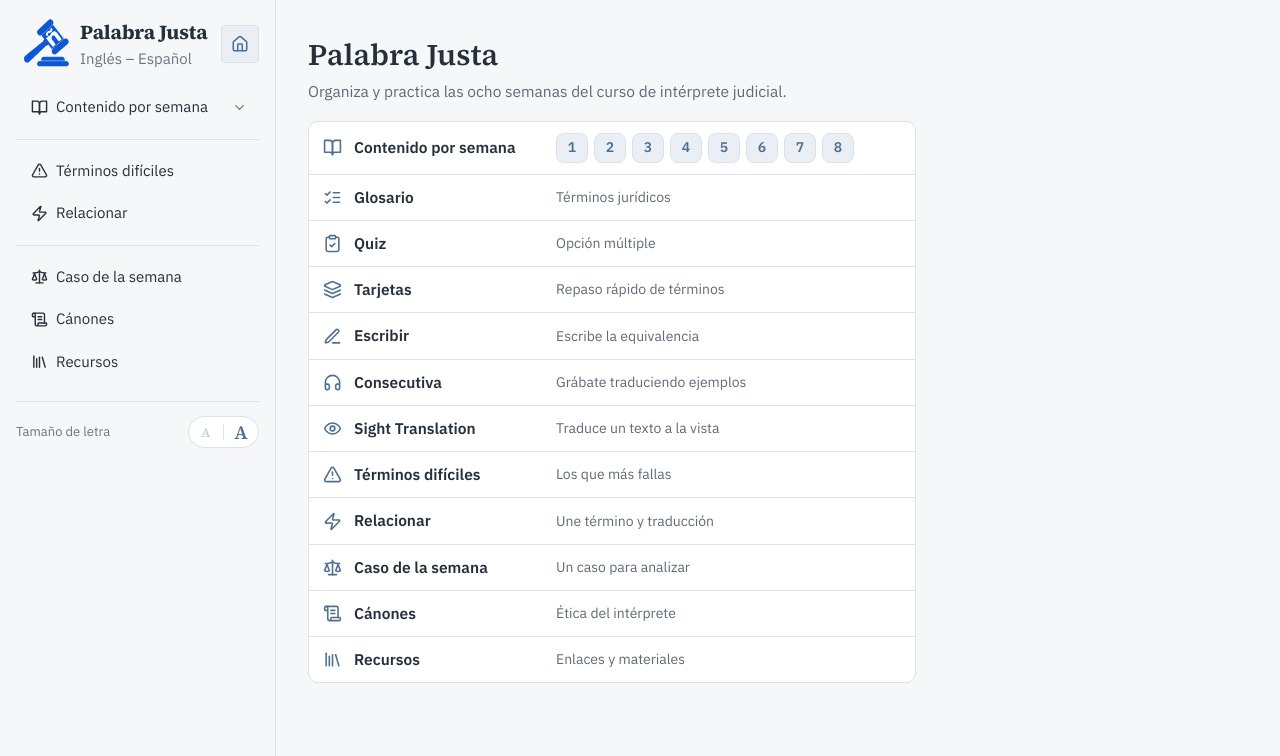
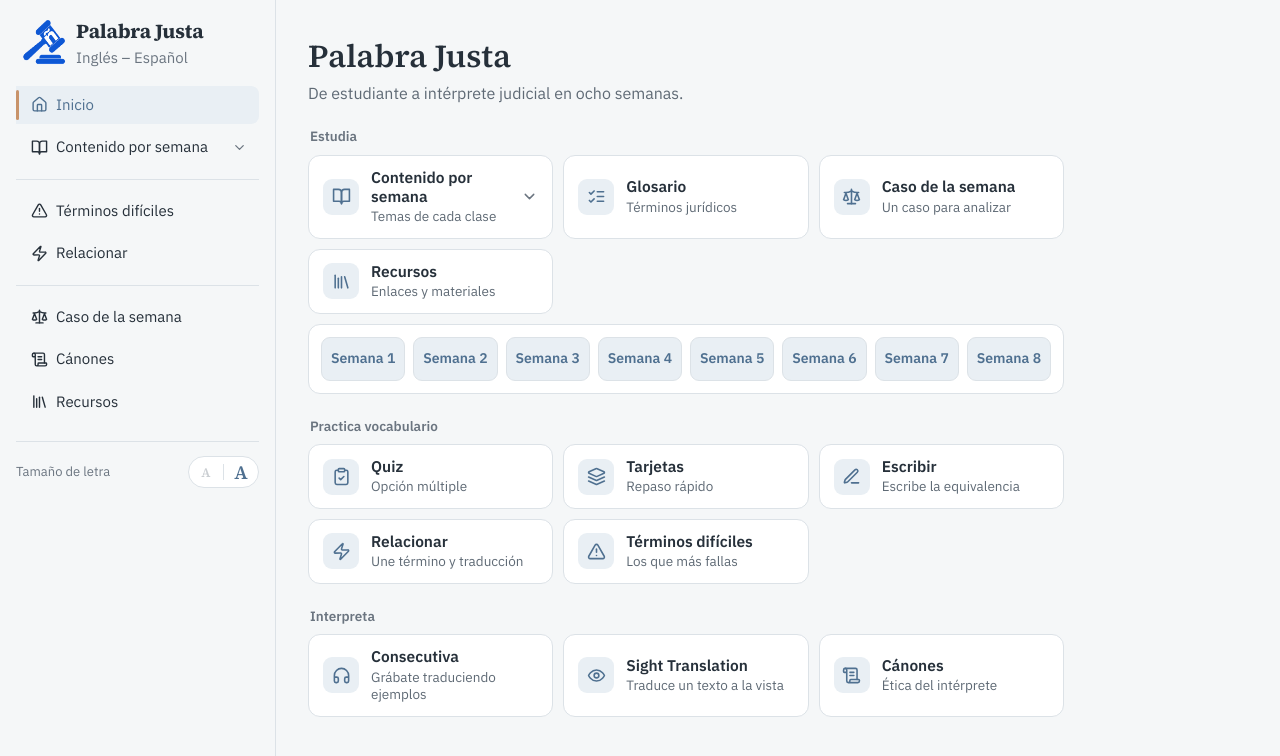
Before and after one commit to Josegarciawsu/palabrajusta, a React (Vite) app: page / in a window 1280 px wide. Shown: the top 756 px of the page. Built offline with nearby package versions, Linux system fonts and the light colour scheme.

Commit message:
Add files via upload

```diff
--- a/src/App.jsx
+++ b/src/App.jsx
@@ -1,4 +1,4 @@
-import { useState, useMemo, useEffect } from "react";
+import { useState, useMemo, useEffect, useLayoutEffect, useRef } from "react";
 import {
   BookOpen,
   Scale,
@@ -14,6 +14,8 @@ import {
   PenLine,
   Home,
   ChevronDown,
+  Menu,
+  X,
 } from "lucide-react";
 import ConsecutivaSection from "./components/Consecutiva/ConsecutivaSection.jsx";
 
@@ -453,13 +455,15 @@ function NavButton({ active, onClick, children, icon: Icon }) {
   return (
     <button
       onClick={onClick}
-      className="w-full text-left px-3 py-2 flex items-center gap-2 transition-colors"
+      data-nav-activo={active ? "true" : undefined}
+      aria-current={active ? "page" : undefined}
+      className="pj-nav w-full text-left px-3 py-2 flex items-center gap-2"
       style={{
         fontFamily: sans,
         fontSize: 15,
         color: active ? C.accent : C.text,
         backgroundColor: active ? C.accentSoft : "transparent",
-        borderLeft: `3px solid ${active ? C.highlight : "transparent"}`,
+        borderLeft: "3px solid transparent",
         borderTop: "none",
         borderRight: "none",
         borderBottom: "none",
@@ -471,6 +475,49 @@ function NavButton({ active, onClick, children, icon: Icon }) {
       <span>{children}</span>
     </button>
   );
+}
+
+function IndicadorNav({ navRef, deps }) {
+  const pos = useIndicador(navRef, deps);
+  return (
+    <span
+      aria-hidden="true"
+      className="pj-ind"
+      style={{
+        position: "absolute",
+        left: 0,
+        top: 0,
+        width: 3,
+        height: pos.height,
+        borderRadius: 2,
+        backgroundColor: C.clay,
+        transform: `translateY(${pos.top}px)`,
+        opacity: pos.visible ? 1 : 0,
+        pointerEvents: "none",
+        zIndex: 1,
+      }}
+    />
+  );
+}
+
+// Barrita terracota que se desliza hasta la opción activa del menú.
+function useIndicador(ref, deps) {
+  const [pos, setPos] = useState({ top: 0, height: 0, visible: false });
+  useLayoutEffect(() => {
+    const medir = () => {
+      const nav = ref.current;
+      if (!nav) return;
+      const activo = nav.querySelector('[data-nav-activo="true"]');
+      if (!activo || activo.offsetParent === null) return setPos((p) => ({ ...p, visible: false }));
+      const a = activo.getBoundingClientRect();
+      const n = nav.getBoundingClientRect();
+      setPos({ top: a.top - n.top + 4, height: a.height - 8, visible: true });
+    };
+    medir();
+    window.addEventListener("resize", medir);
+    return () => window.removeEventListener("resize", medir);
+  }, deps); // eslint-disable-line react-hooks/exhaustive-deps
+  return pos;
 }
 
 function Eyebrow({ children }) {
@@ -1322,69 +1369,21 @@ function CaseView({ data }) {
 
 function SplashScreen() {
   return (
-    <div
-      style={{
-        position: "fixed",
-        inset: 0,
-        backgroundColor: C.bg,
-        display: "flex",
-        flexDirection: "column",
-        alignItems: "center",
-        justifyContent: "center",
-        zIndex: 9999,
-        animation: "palabraJustaSplashOut 0.7s ease forwards",
-        animationDelay: "1.9s",
-      }}
-    >
-      <style>{`
-        @keyframes palabraJustaLogoIn {
-          from { opacity: 0; transform: scale(0.82); }
-          to { opacity: 1; transform: scale(1); }
-        }
-        @keyframes palabraJustaTextIn {
-          from { opacity: 0; transform: translateY(10px); }
-          to { opacity: 1; transform: translateY(0); }
-        }
-        @keyframes palabraJustaSplashOut {
-          from { opacity: 1; visibility: visible; }
-          to { opacity: 0; visibility: hidden; }
-        }
-      `}</style>
-      <img
-        src={LOGO_URI}
-        alt=""
-        style={{
-          width: 108,
-          height: 108,
-          opacity: 0,
-          animation: "palabraJustaLogoIn 0.8s cubic-bezier(0.22,1,0.36,1) forwards",
-        }}
+    <div className="pj-splash" aria-hidden="true">
+      <img className="pj-splash-logo" src={LOGO_URI} alt="" style={{ width: 112, height: 112 }} />
+      <p
+        className="pj-splash-texto"
+        style={{ fontFamily: brand, fontWeight: 600, fontSize: 32, color: C.accent, margin: "18px 0 0 0" }}
+      >
+        Palabra Justa
+      </p>
+      <span
+        className="pj-splash-linea"
+        style={{ display: "block", width: 56, height: 3, borderRadius: 2, backgroundColor: C.clay, margin: "10px 0 0 0" }}
       />
       <p
-        style={{
-          fontFamily: brand,
-          fontWeight: 700,
-          fontSize: 30,
-          letterSpacing: "0.2px",
-          color: C.accent,
-          margin: "18px 0 0 0",
-          opacity: 0,
-          animation: "palabraJustaTextIn 0.7s ease forwards",
-          animationDelay: "0.4s",
-        }}
-      >
-        Palabra Justa
-      </p>
-      <p
-        style={{
-          fontFamily: mono,
-          fontSize: 14,
-          color: C.label,
-          margin: "6px 0 0 0",
-          opacity: 0,
-          animation: "palabraJustaTextIn 0.7s ease forwards",
-          animationDelay: "0.55s",
-        }}
+        className="pj-splash-texto"
+        style={{ fontFamily: sans, fontSize: 14.5, color: "#5E7150", fontWeight: 500, margin: "10px 0 0 0" }}
       >
         Inglés · Español
       </p>
@@ -1481,96 +1480,172 @@ function TamanoLetra({ nivel, setNivel }) {
   );
 }
 
-// Todas las secciones, de mayor a menor relevancia.
-const SECCIONES = [
+// Secciones agrupadas por uso, de mayor a menor relevancia.
+const GRUPOS_INICIO = [
+  {
+    titulo: "Estudia",
+    items: [
       { id: "glosario", icon: ListChecks, titulo: "Glosario", texto: "Términos jurídicos" },
+      { id: "caso", icon: Scale, titulo: "Caso de la semana", texto: "Un caso para analizar" },
+      { id: "recursos", icon: Library, titulo: "Recursos", texto: "Enlaces y materiales" },
+    ],
+  },
+  {
+    titulo: "Practica vocabulario",
+    items: [
       { id: "quiz", icon: ClipboardCheck, titulo: "Quiz", texto: "Opción múltiple" },
-  { id: "flashcards", icon: Layers, titulo: "Tarjetas", texto: "Repaso rápido de términos", corto: "Repaso rápido" },
+      { id: "flashcards", icon: Layers, titulo: "Tarjetas", texto: "Repaso rápido" },
       { id: "escribir", icon: PenLine, titulo: "Escribir", texto: "Escribe la equivalencia" },
-  { id: "consecutiva", icon: Headphones, titulo: "Consecutiva", texto: "Grábate traduciendo ejemplos", corto: "Grábate traduciendo" },
-  { id: "sight", icon: Eye, titulo: "Sight Translation", texto: "Traduce un texto a la vista", corto: "Traducción a la vista" },
+      { id: "match", icon: Zap, titulo: "Relacionar", texto: "Une término y traducción" },
       { id: "debiles", icon: AlertTriangle, titulo: "Términos difíciles", texto: "Los que más fallas" },
-  { id: "match", icon: Zap, titulo: "Relacionar", texto: "Une término y traducción", corto: "Une las parejas" },
-  { id: "caso", icon: Scale, titulo: "Caso de la semana", texto: "Un caso para analizar" },
+    ],
+  },
+  {
+    titulo: "Interpreta",
+    items: [
+      { id: "consecutiva", icon: Headphones, titulo: "Consecutiva", texto: "Grábate traduciendo ejemplos" },
+      { id: "sight", icon: Eye, titulo: "Sight Translation", texto: "Traduce un texto a la vista" },
       { id: "canones", icon: ScrollText, titulo: "Cánones", texto: "Ética del intérprete" },
-  { id: "recursos", icon: Library, titulo: "Recursos", texto: "Enlaces y materiales" },
+    ],
+  },
 ];
 
 function InicioView({ irA, isMobile }) {
-  const fila = (i) => ({
+  const [semanasAbiertas, setSemanasAbiertas] = useState(false);
+  let orden = 0;
+  const retraso = () => ({ animationDelay: `${60 + orden++ * 35}ms` });
+
+  const mosaico = (activo) => ({
+    display: "flex",
+    flexDirection: isMobile ? "column" : "row",
+    alignItems: isMobile ? "flex-start" : "center",
+    gap: isMobile ? 5 : 12,
+    textAlign: "left",
+    padding: isMobile ? "8px 9px 7px 9px" : "12px 14px",
+    backgroundColor: activo ? C.accentSoft : C.card,
+    border: `1px solid ${activo ? C.accent : C.border}`,
+    borderRadius: 12,
+    cursor: "pointer",
+    minWidth: 0,
+    position: "relative",
+  });
+  const icono = (Icon) => (
+    <span
+      className="pj-ic"
+      style={{
+        width: isMobile ? 28 : 36,
+        height: isMobile ? 28 : 36,
+        borderRadius: 9,
+        backgroundColor: C.accentSoft,
+        color: C.accent,
         display: "flex",
         alignItems: "center",
-    gap: 12,
-    width: "100%",
-    textAlign: "left",
-    padding: isMobile ? "5px 12px" : "11px 14px",
-    background: "none",
-    border: "none",
-    borderTop: i ? `1px solid ${C.border}` : "none",
-    cursor: "pointer",
-  });
-  const tituloStyle = {
-    fontFamily: sans,
-    fontSize: isMobile ? 14.5 : 15.5,
-    fontWeight: 600,
-    color: C.text,
-    width: isMobile ? 134 : 190,
+        justifyContent: "center",
         flexShrink: 0,
-    whiteSpace: "nowrap",
-  };
-  const textoStyle = { fontFamily: sans, fontSize: isMobile ? 13 : 14, color: C.muted, flex: 1, minWidth: 0, whiteSpace: "nowrap", overflow: "hidden", textOverflow: "ellipsis" };
+      }}
+    >
+      <Icon size={isMobile ? 16 : 19} />
+    </span>
+  );
+  const textos = (titulo, texto) => (
+    <span style={{ display: "flex", flexDirection: "column", gap: 2, minWidth: 0, flex: 1 }}>
+      <span style={{ fontFamily: sans, fontSize: isMobile ? 13.5 : 15.5, fontWeight: 600, color: C.text, lineHeight: 1.25 }}>
+        {titulo}
+      </span>
+      {!isMobile && <span style={{ fontFamily: sans, fontSize: 13.5, color: C.muted, lineHeight: 1.3 }}>{texto}</span>}
+    </span>
+  );
+  const encabezado = (t) => (
+    <p style={{ fontFamily: sans, fontSize: isMobile ? 13 : 13.5, fontWeight: 600, color: C.label, margin: isMobile ? "0 0 5px 2px" : "0 0 8px 2px" }}>{t}</p>
+  );
+  const rejilla = { display: "grid", gridTemplateColumns: "repeat(3, minmax(0, 1fr))", gap: isMobile ? 7 : 10 };
+
   return (
     <div>
-      <h1 style={{ fontFamily: serif, fontWeight: 600, color: C.text, fontSize: isMobile ? 26 : 30, margin: 0 }}>
+      {!isMobile && (
+        <h1 style={{ fontFamily: serif, fontWeight: 600, color: C.text, fontSize: 32, margin: 0 }}>
           Palabra Justa
         </h1>
-      <p style={{ fontFamily: sans, color: C.muted, fontSize: isMobile ? 14.5 : 15.5, lineHeight: 1.4, margin: "4px 0 0 0" }}>
-        Organiza y practica las ocho semanas del curso de intérprete judicial.
-      </p>
+      )}
+      <p style={{ fontFamily: sans, color: C.muted, fontSize: isMobile ? 14.5 : 16, lineHeight: 1.4, margin: "2px 0 0 0" }}>
+        De estudiante a intérprete judicial en ocho semanas.
+      </p>
+
+      {GRUPOS_INICIO.map((g, gi) => (
+        <section key={g.titulo} className="pj-in" style={{ ...retraso(), marginTop: isMobile ? (gi ? 10 : 12) : 22 }}>
+          {encabezado(g.titulo)}
+          <div style={rejilla}>
+            {gi === 0 && (
+              <button
+                className="pj-tile pj-in"
+                onClick={() => setSemanasAbiertas((v) => !v)}
+                aria-expanded={semanasAbiertas}
+                style={{ ...mosaico(semanasAbiertas), ...retraso() }}
+              >
+                {icono(BookOpen)}
+                {textos("Contenido por semana", "Temas de cada clase")}
+                <ChevronDown
+                  size={isMobile ? 16 : 17}
+                  color={C.label}
+                  style={{
+                    flexShrink: 0,
+                    transition: "transform .3s cubic-bezier(.2,.7,.3,1)",
+                    transform: semanasAbiertas ? "rotate(180deg)" : "none",
+                    ...(isMobile ? { position: "absolute", top: 11, right: 9 } : {}),
+                  }}
+                />
+              </button>
+            )}
+            {g.items.map(({ id, icon: Icon, titulo, texto }) => (
+              <button key={id} className="pj-tile pj-in" onClick={() => irA(id)} style={{ ...mosaico(false), ...retraso() }}>
+                {icono(Icon)}
+                {textos(titulo, texto)}
+              </button>
+            ))}
+          </div>
+          {gi === 0 && (
+            <div className={semanasAbiertas ? "pj-despliega abierto" : "pj-despliega"}>
+              <div className="pj-dentro">
                 <div
                   style={{
-          marginTop: isMobile ? 10 : 18,
+                    marginTop: isMobile ? 7 : 10,
+                    padding: isMobile ? 10 : 12,
                     backgroundColor: C.card,
                     border: `1px solid ${C.border}`,
-          borderRadius: 10,
-          overflow: "hidden",
-        }}
-      >
-        <div style={{ ...fila(0), cursor: "default", flexWrap: isMobile ? "wrap" : "nowrap", rowGap: 8 }}>
-          <BookOpen size={19} color={C.accent} style={{ flexShrink: 0 }} />
-          <span style={{ ...tituloStyle, width: isMobile ? "auto" : 190 }}>Contenido por semana</span>
-          <span style={{ display: "flex", gap: isMobile ? 5 : 6, flexWrap: "nowrap", marginLeft: isMobile ? 31 : 0 }}>
-            {WEEKS.map((w) => (
+                    borderRadius: 12,
+                    display: "grid",
+                    gridTemplateColumns: `repeat(${isMobile ? 4 : 8}, minmax(0, 1fr))`,
+                    gap: 8,
+                  }}
+                >
+                  {WEEKS.map((w, i) => (
                     <button
                       key={w}
+                      className="pj-chip pj-cascada"
                       onClick={() => irA(`semana-${w}`)}
-                aria-label={`Semana ${w}`}
-                style={{
-                  width: isMobile ? 30 : 32,
-                  height: isMobile ? 28 : 30,
-                  borderRadius: 8,
+                      tabIndex={semanasAbiertas ? 0 : -1}
+                      style={{
+                        animationDelay: `${i * 30}ms`,
+                        height: 44,
+                        borderRadius: 9,
                         border: `1px solid ${C.border}`,
                         backgroundColor: C.accentSoft,
                         color: C.accent,
                         fontFamily: sans,
-                  fontSize: 14,
+                        fontSize: isMobile ? 13.5 : 14,
                         fontWeight: 600,
                         cursor: "pointer",
                       }}
                     >
-                {w}
+                      Semana {w}
                     </button>
                   ))}
-          </span>
-        </div>
-        {SECCIONES.map(({ id, icon: Icon, titulo, texto, corto }, i) => (
-          <button key={id} onClick={() => irA(id)} style={fila(i + 1)}>
-            <Icon size={19} color={C.accent} style={{ flexShrink: 0 }} />
-            <span style={tituloStyle}>{titulo}</span>
-            <span style={textoStyle}>{isMobile && corto ? corto : texto}</span>
-          </button>
+                </div>
+              </div>
+            </div>
+          )}
+        </section>
       ))}
-      </div>
     </div>
   );
 }
@@ -1580,11 +1655,12 @@ export default function App() {
   const [navOpen, setNavOpen] = useState(false);
   const [semanasAbiertas, setSemanasAbiertas] = useState(false);
   const [nivelLetra, setNivelLetra] = useEscala();
+  const navRef = useRef(null);
   const [showSplash, setShowSplash] = useState(true);
   const isMobile = useIsMobile();
 
   useEffect(() => {
-    const t = setTimeout(() => setShowSplash(false), 2600);
+    const t = setTimeout(() => setShowSplash(false), 1550);
     return () => clearTimeout(t);
   }, []);
 
@@ -1637,7 +1713,7 @@ export default function App() {
             <img
               src={LOGO_URI}
               alt=""
-              style={{ width: isMobile ? 42 : 56, height: isMobile ? 42 : 56, opacity: 0.95, flexShrink: 0 }}
+              style={{ width: isMobile ? 36 : 52, height: isMobile ? 36 : 52, opacity: 0.95, flexShrink: 0 }}
             />
             <div>
               <p
@@ -1645,7 +1721,7 @@ export default function App() {
                   fontFamily: brand,
                   fontWeight: 700,
                   color: C.text,
-                  fontSize: 20,
+                  fontSize: isMobile ? 19 : 20,
                   letterSpacing: "-0.2px",
                   whiteSpace: "nowrap",
                   margin: 0,
@@ -1653,7 +1729,7 @@ export default function App() {
               >
                 Palabra Justa
               </p>
-              <p
+              {!isMobile && <p
                 style={{
                   fontFamily: sans,
                   color: C.label,
@@ -1662,86 +1738,85 @@ export default function App() {
                 }}
               >
                 Inglés – Español
-              </p>
+              </p>}
             </div>
           </button>
 
-          {!isMobile && (
+          {isMobile && (
+            <div className="flex items-center" style={{ gap: 4 }}>
               <button
-              onClick={() => setSection("inicio")}
+                onClick={() => {
+                  setSection("inicio");
+                  setNavOpen(false);
+                }}
                 aria-label="Inicio"
-              title="Inicio"
-              className="flex items-center justify-center rounded"
-              style={{
-                width: 38,
-                height: 38,
-                border: `1px solid ${C.border}`,
-                backgroundColor: section === "inicio" ? C.accentSoft : C.card,
-                color: C.accent,
+                className="pj-icbtn flex items-center justify-center"
+                style={{
+                width: 40,
+                height: 40,
+                border: "none",
+                borderRadius: 10,
+                backgroundColor: section === "inicio" && !navOpen ? C.accentSoft : "transparent",
+                color: section === "inicio" && !navOpen ? C.accent : C.text,
                 cursor: "pointer",
                 flexShrink: 0,
               }}
               >
-              <Home size={18} />
+                <Home size={21} />
               </button>
-          )}
-          {isMobile && (
-            <div className="flex items-center gap-2">
               <button
-              onClick={() => setSection("inicio")}
-              aria-label="Inicio"
-              title="Inicio"
-              className="flex items-center justify-center rounded"
-              style={{
-                width: 38,
-                height: 38,
-                border: `1px solid ${C.border}`,
-                backgroundColor: section === "inicio" ? C.accentSoft : C.card,
-                color: C.accent,
+                onClick={() => setNavOpen((v) => !v)}
+                aria-label={navOpen ? "Cerrar menú" : "Menú"}
+                aria-expanded={navOpen}
+                className="pj-icbtn flex items-center justify-center"
+                style={{
+                width: 40,
+                height: 40,
+                border: "none",
+                borderRadius: 10,
+                backgroundColor: navOpen ? C.accentSoft : "transparent",
+                color: navOpen ? C.accent : C.text,
                 cursor: "pointer",
                 flexShrink: 0,
               }}
               >
-              <Home size={18} />
+                {navOpen ? <X size={22} /> : <Menu size={22} />}
               </button>
-            <TamanoLetra nivel={nivelLetra} setNivel={setNivelLetra} />
-            <button
-              onClick={() => setNavOpen((v) => !v)}
-              className="flex items-center justify-center rounded"
-              aria-label="Menú"
-              style={{
-                width: 46,
-                height: 46,
-                border: `1px solid ${C.border}`,
-                backgroundColor: navOpen ? C.accent : "transparent",
-                color: navOpen ? C.bg : C.text,
-                fontSize: 22,
-                cursor: "pointer",
-                flexShrink: 0,
-              }}
-            >
-              {navOpen ? "✕" : "☰"}
-            </button>
             </div>
           )}
         </div>
 
+        <div className={isMobile ? (navOpen ? "pj-despliega abierto" : "pj-despliega") : undefined}>
+        <div className={isMobile ? "pj-dentro" : undefined}>
         <div
+          ref={navRef}
           onClick={() => isMobile && setNavOpen(false)}
           style={{
-            display: isMobile ? (navOpen ? "flex" : "none") : "flex",
+            display: "flex",
             flexDirection: "column",
             gap: 4,
             marginTop: isMobile ? 8 : 0,
-          }}
-        >
+            position: "relative",
+          }}
+        >
+          <IndicadorNav navRef={navRef} deps={[section, semanasAbiertas, navOpen, isMobile, nivelLetra]} />
+          {!isMobile && (
+            <NavButton
+              icon={Home}
+              active={section === "inicio"}
+              onClick={() => setSection("inicio")}
+            >
+              Inicio
+            </NavButton>
+          )}
           <button
             onClick={(e) => {
               e.stopPropagation();
               setSemanasAbiertas((v) => !v);
             }}
             aria-expanded={semanasAbiertas}
-            className="w-full text-left px-3 py-2 flex items-center gap-2"
+            data-nav-activo={section.startsWith("semana-") && !semanasAbiertas ? "true" : undefined}
+            className="pj-nav w-full text-left px-3 py-2 flex items-center gap-2"
             style={{
               fontFamily: sans,
               fontSize: 15,
@@ -1818,11 +1893,15 @@ export default function App() {
             Recursos
           </NavButton>
         </div>
-        {!isMobile && (
+        </div>
+        </div>
+        {(!isMobile || navOpen) && (
           <div
             style={{
-              marginTop: 20,
-              paddingTop: 14,
+              marginTop: isMobile ? 10 : 20,
+              paddingTop: isMobile ? 10 : 14,
+              paddingLeft: isMobile ? 12 : 0,
+              paddingRight: isMobile ? 4 : 0,
               borderTop: `1px solid ${C.border}`,
               display: "flex",
               alignItems: "center",
@@ -1841,10 +1920,10 @@ export default function App() {
           flex: 1,
           padding: isMobile ? 16 : 32,
           width: "100%",
-          maxWidth: isMobile ? "100%" : 672,
-        }}
-      >
-        <div style={{ zoom: ESCALAS[nivelLetra] }}>
+          maxWidth: isMobile ? "100%" : section === "inicio" ? 820 : 672,
+        }}
+      >
+        <div key={section} className="pj-fade" style={{ zoom: ESCALAS[nivelLetra] }}>
         {section === "inicio" && <InicioView irA={setSection} isMobile={isMobile} />}
         {section.startsWith("semana-") && (
           <WeekView
```
Lines whose indentation alone changed are shown as unchanged.
